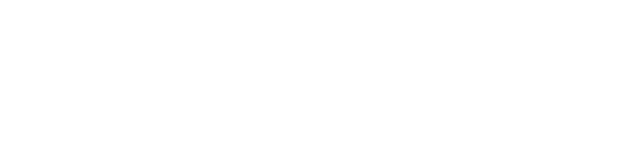
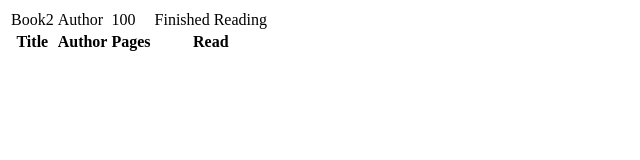
Before and after one commit to worsleyj/odin-library-remastered, a plain HTML site: page index.html in a window 1280 px wide. Shown: the whole page, without its empty margins (0-640 px from the left). Drawn offline with Linux system fonts and the light colour scheme.

Commit message:
added basic functions for adding and displaying books

```diff
--- a/index.html
+++ b/index.html
@@ -8,6 +8,14 @@
 </head>
 </head>
 <body>
+    <table id="library-table">
+        <tr>
+            <th>Title</th>
+            <th>Author</th>
+            <th>Pages</th>
+            <th>Read</th>
+        </tr>
+    </table>
     <script src="scripts.js"></script>
 </body>
 </body>
--- a/scripts.js
+++ b/scripts.js
@@ -1 +1,49 @@
-console.log("test");
+const myLibrary = [];
+
+function Book(title, author, pages, haveRead) {
+    this.title = title;
+    this.author = author;
+    this.pages = pages;
+    this.haveRead = haveRead;
+    if (haveRead == true) {
+        this.readStatus = "Finished Reading";
+    } else if (haveRead == false) {
+        this.readStatus = "Still Reading";
+    } else this.readStatus = "Error";
+    this.haveRead = haveRead;
+    this.info = function() {
+      return this.title + " by " + this.author + ", " + this.pages + " pages";
+    }
+}
+
+function addBookToLibrary(title, author, pages, haveRead) {
+    const newBook = new Book(title, author, pages, haveRead)
+    myLibrary.push(newBook)
+}
+
+
+function displayBook(book) {
+    var libraryTable = document.getElementById("library-table");
+
+    let row = libraryTable.insertRow(0)
+
+    let title = row.insertCell(0);
+    title.textContent = book.title;
+
+    let author = row.insertCell(1);
+    author.textContent = book.author;
+
+    let pages = row.insertCell(2);
+    pages.textContent = book.pages;
+
+    let haveRead = row.insertCell(3);
+    haveRead.textContent = book.readStatus;
+}
+function displayLibrary() {
+
+}
+addBookToLibrary("Book", "Author", 100, false);
+addBookToLibrary("Book2", "Author", 100, true);
+
+displayBook(myLibrary[1])
+console.log(myLibrary[1])
```
